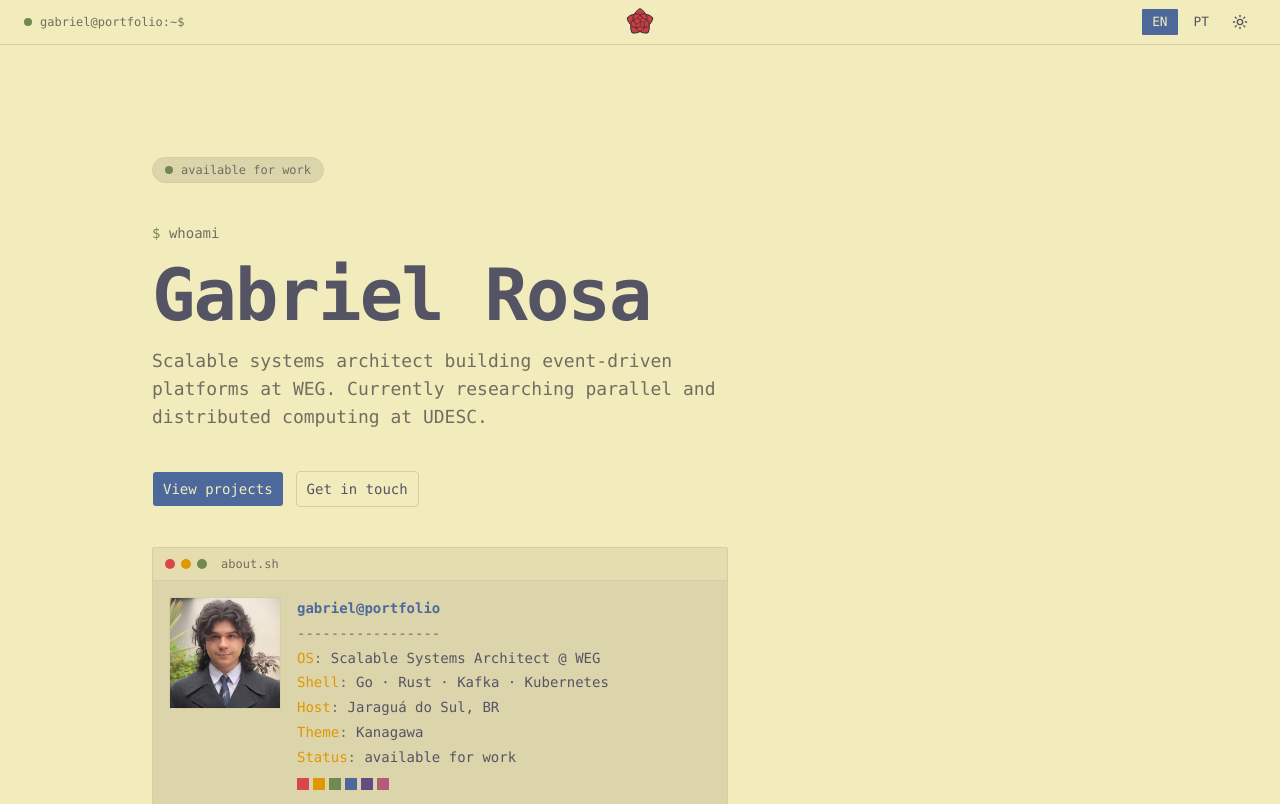
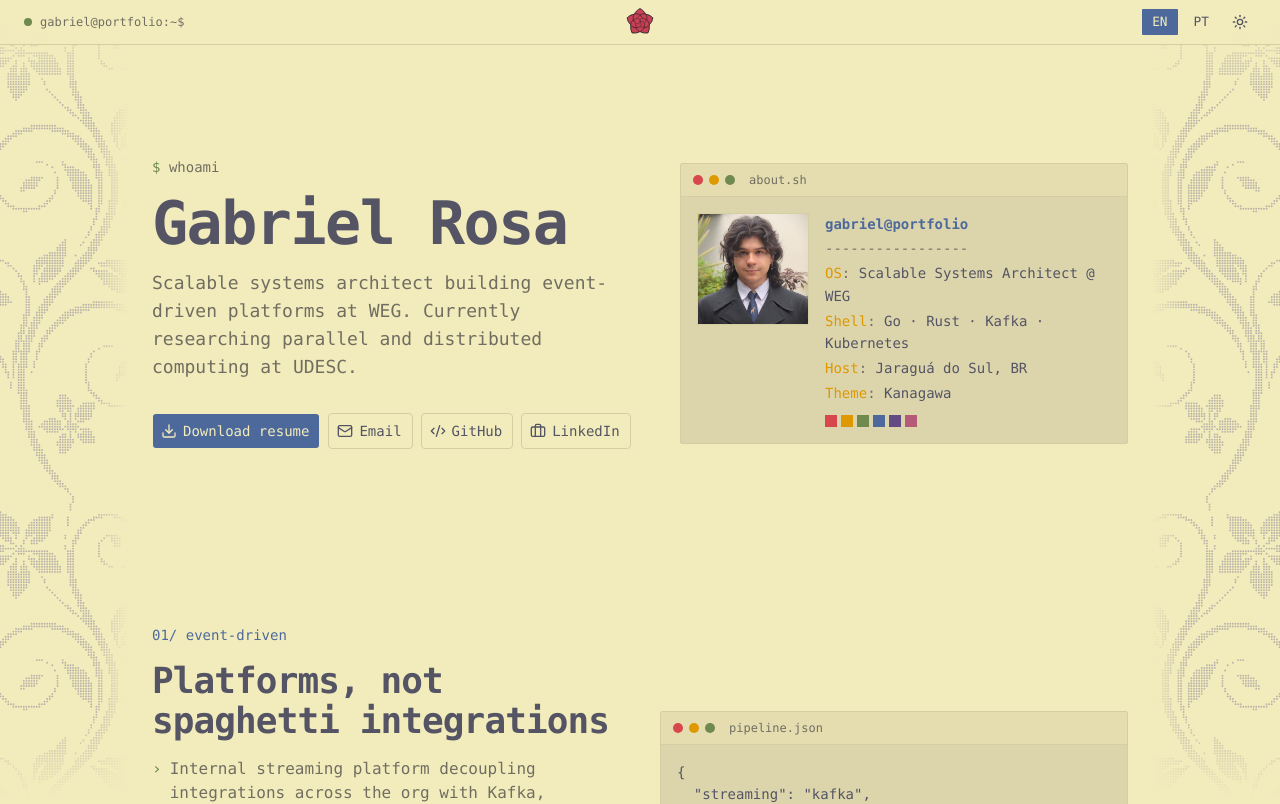
Before and after one commit to rosa-gabriel/portfolio-v2, a React (Vite) app: page / in a window 1280 px wide. Shown: the top 804 px of the page. Built offline with nearby package versions, Linux system fonts and the light colour scheme.

Commit message:
feat: home animations

```diff
--- a/src/App.tsx
+++ b/src/App.tsx
@@ -7,6 +7,7 @@ import { FeatureSection } from '@/components/sections/feature-section'
 import { Projects } from '@/components/sections/projects'
 import { ContactCta } from '@/components/sections/contact-cta'
 import { TerminalWindow } from '@/components/terminal-window'
+import { VineMargins } from '@/components/vine-margins'
 
 function App() {
   const { t, i18n } = useTranslation()
@@ -17,6 +18,7 @@ function App() {
 
   return (
     <div className="flex min-h-svh flex-col">
+      <VineMargins />
       <StatusBar />
       <main className="flex-1">
         <Hero />
--- a/src/components/falling-petals.tsx
+++ b/src/components/falling-petals.tsx
@@ -1,7 +1,7 @@
 import { useEffect, useRef, useState, type AnimationEvent, type CSSProperties } from 'react'
 
 const PETAL_PATH = 'M32 32C18 30 15 14 32 5C49 14 46 30 32 32Z'
-const PETAL_COLORS = ['#C34043', '#E46876', '#A8323A']
+const PETAL_COLORS = ['fill-petal-1', 'fill-petal-2', 'fill-petal-3']
 const PIXELS_PER_PETAL = 90
 const MIN_SPAWN_INTERVAL_MS = 100
 const MAX_PETALS = 28
@@ -108,8 +108,7 @@ export function FallingPetals() {
             >
               <path
                 d={PETAL_PATH}
-                fill={petal.color}
-                stroke="#1F1F28"
+                className={`${petal.color} stroke-rose-ink`}
                 strokeWidth="1.2"
                 strokeLinejoin="round"
                 vectorEffect="non-scaling-stroke"
--- a/src/components/neofetch-panel.tsx
+++ b/src/components/neofetch-panel.tsx
@@ -20,7 +20,6 @@ export function NeofetchPanel() {
     { label: 'Shell', value: t('hero.fieldShell') },
     { label: 'Host', value: t('hero.fieldHost') },
     { label: 'Theme', value: 'Kanagawa' },
-    { label: 'Status', value: t('hero.status') },
   ]
 
   return (
@@ -30,7 +29,7 @@ export function NeofetchPanel() {
         <p className="text-kanagawa-blue font-semibold">{HOST}</p>
         <p className="text-muted-foreground">{'-'.repeat(HOST.length)}</p>
         {fields.map(({ label, value }) => (
-          <p key={label} className="truncate">
+          <p key={label}>
             <span className="text-kanagawa-yellow">{label}</span>
             <span className="text-muted-foreground">: </span>
             <span>{value}</span>
--- a/src/components/rose-icon.tsx
+++ b/src/components/rose-icon.tsx
@@ -9,8 +9,7 @@ export function RoseIcon({ className }: RoseIconProps) {
         <path id="rose-petal" d="M32 32C18 30 15 14 32 5C49 14 46 30 32 32Z" />
       </defs>
       <g
-        fill="#C34043"
-        stroke="#1F1F28"
+        className="fill-rose-fill stroke-rose-ink"
         strokeWidth="1.6"
         strokeLinejoin="round"
         vectorEffect="non-scaling-stroke"
--- a/src/components/sections/contact-cta.tsx
+++ b/src/components/sections/contact-cta.tsx
@@ -1,11 +1,5 @@
-import { Briefcase, Code2, Mail } from 'lucide-react'
 import { useTranslation } from 'react-i18next'
-
-const links = [
-  { labelKey: 'contact.emailLabel', href: 'mailto:gabriel.edu.rosa@proton.me', Icon: Mail },
-  { labelKey: 'contact.githubLabel', href: 'https://github.com/rosa-gabriel', Icon: Code2 },
-  { labelKey: 'contact.linkedinLabel', href: 'https://www.linkedin.com/in/gabriel-edu-rosa/', Icon: Briefcase },
-] as const
+import { contactLinks } from '@/lib/contact-links'
 
 export function ContactCta() {
   const { t } = useTranslation()
@@ -19,7 +13,7 @@ export function ContactCta() {
       <p className="mt-2 max-w-xl text-muted-foreground">{t('contact.subtitle')}</p>
 
       <div className="mt-8 flex flex-col gap-2 font-mono text-sm">
-        {links.map(({ labelKey, href, Icon }) => (
+        {contactLinks.map(({ labelKey, href, Icon }) => (
           <a
             key={labelKey}
             href={href}
--- a/src/components/sections/hero.tsx
+++ b/src/components/sections/hero.tsx
@@ -1,39 +1,44 @@
+import { Download } from 'lucide-react'
 import { useTranslation } from 'react-i18next'
 import { Button } from '@/components/ui/button'
 import { DecryptText } from '@/components/decrypt-text'
 import { NeofetchPanel } from '@/components/neofetch-panel'
 import { TerminalWindow } from '@/components/terminal-window'
+import { contactLinks, resumeHref } from '@/lib/contact-links'
 
 export function Hero() {
   const { t } = useTranslation()
 
   return (
-    <section className="mx-auto flex max-w-5xl flex-col gap-10 px-4 py-20 sm:px-6 sm:py-28">
-      <div className="flex items-center gap-2 self-start rounded-full border border-border bg-card px-3 py-1 text-xs text-muted-foreground">
-        <span className="bg-kanagawa-green inline-block size-2 rounded-full" />
-        {t('hero.status')}
-      </div>
-
+    <section className="mx-auto grid max-w-5xl items-center gap-10 px-4 py-20 sm:px-6 sm:py-28 lg:grid-cols-[minmax(0,1fr)_28rem] lg:gap-8">
       <div className="flex flex-col gap-4">
         <p className="text-sm text-muted-foreground">
           <span className="text-kanagawa-green">$</span> {t('hero.command')}
         </p>
-        <h1 className="text-5xl font-semibold tracking-tight sm:text-7xl">
+        <h1 className="text-5xl font-semibold tracking-tight sm:text-6xl">
           <DecryptText text="Gabriel Rosa" />
         </h1>
         <p className="max-w-xl text-base text-muted-foreground sm:text-lg">{t('hero.tagline')}</p>
+
+        <div className="mt-4 flex flex-wrap gap-2">
+          <Button size="lg" asChild>
+            <a href={resumeHref} download>
+              <Download data-icon="inline-start" />
+              {t('hero.downloadResume')}
+            </a>
+          </Button>
+          {contactLinks.map(({ labelKey, href, Icon }) => (
+            <Button key={labelKey} size="lg" variant="outline" asChild>
+              <a href={href} target="_blank" rel="noreferrer">
+                <Icon data-icon="inline-start" />
+                {t(labelKey)}
+              </a>
+            </Button>
+          ))}
+        </div>
       </div>
 
-      <div className="flex flex-wrap gap-3">
-        <Button size="lg" asChild>
-          <a href="#projects">{t('hero.ctaProjects')}</a>
-        </Button>
-        <Button size="lg" variant="outline" asChild>
-          <a href="#contact">{t('hero.ctaContact')}</a>
-        </Button>
-      </div>
-
-      <TerminalWindow title={t('hero.terminalTitle')} className="max-w-xl">
+      <TerminalWindow title={t('hero.terminalTitle')} className="w-full max-w-xl lg:max-w-none">
         <NeofetchPanel />
       </TerminalWindow>
     </section>
--- /dev/null
+++ b/src/components/vine-margins.tsx
@@ -0,0 +1,12 @@
+export function VineMargins() {
+  return (
+    <div aria-hidden="true" className="pointer-events-none fixed inset-0 z-0 hidden min-[1120px]:block">
+      <div className="vine-column left-0">
+        <div className="vine-track" />
+      </div>
+      <div className="vine-column right-0 -scale-x-100">
+        <div className="vine-track [animation-delay:-50s]" />
+      </div>
+    </div>
+  )
+}
--- a/src/i18n/locales/en.json
+++ b/src/i18n/locales/en.json
@@ -3,11 +3,9 @@
     "title": "Gabriel Rosa, Systems Architect"
   },
   "hero": {
-    "status": "available for work",
     "command": "whoami",
     "tagline": "Scalable systems architect building event-driven platforms at WEG. Currently researching parallel and distributed computing at UDESC.",
-    "ctaProjects": "View projects",
-    "ctaContact": "Get in touch",
+    "downloadResume": "Download resume",
     "terminalTitle": "about.sh",
     "fieldOs": "Scalable Systems Architect @ WEG",
     "fieldShell": "Go · Rust · Kafka · Kubernetes",
--- a/src/i18n/locales/pt.json
+++ b/src/i18n/locales/pt.json
@@ -3,11 +3,9 @@
     "title": "Gabriel Rosa, Arquiteto de Sistemas"
   },
   "hero": {
-    "status": "disponível para trabalho",
     "command": "whoami",
     "tagline": "Arquiteto de sistemas escaláveis construindo plataformas orientadas a eventos na WEG. Atualmente pesquisando computação paralela e distribuída na UDESC.",
-    "ctaProjects": "Ver projetos",
-    "ctaContact": "Entrar em contato",
+    "downloadResume": "Baixar currículo",
     "terminalTitle": "sobre.sh",
     "fieldOs": "Arquiteto de Sistemas Escaláveis @ WEG",
     "fieldShell": "Go · Rust · Kafka · Kubernetes",
--- a/src/index.css
+++ b/src/index.css
@@ -48,6 +48,13 @@
   --kanagawa-blue: #4d699b;
   --kanagawa-violet: #624c83;
   --kanagawa-pink: #b35b79;
+
+  --rose-fill: #c84053;
+  --rose-ink: #1f1f28;
+  --petal-1: #c84053;
+  --petal-2: #d7474b;
+  --petal-3: #b35b79;
+  --vine: color-mix(in oklab, #766b90 45%, transparent);
 }
 
 .dark {
@@ -91,6 +98,13 @@
   --kanagawa-blue: #7e9cd8;
   --kanagawa-violet: #957fb8;
   --kanagawa-pink: #d27e99;
+
+  --rose-fill: #e46876;
+  --rose-ink: #16161d;
+  --petal-1: #e46876;
+  --petal-2: #ff5d62;
+  --petal-3: #d27e99;
+  --vine: color-mix(in oklab, #938aa9 40%, transparent);
 }
 
 @theme inline {
@@ -135,6 +149,11 @@
   --color-kanagawa-blue: var(--kanagawa-blue);
   --color-kanagawa-violet: var(--kanagawa-violet);
   --color-kanagawa-pink: var(--kanagawa-pink);
+  --color-rose-fill: var(--rose-fill);
+  --color-rose-ink: var(--rose-ink);
+  --color-petal-1: var(--petal-1);
+  --color-petal-2: var(--petal-2);
+  --color-petal-3: var(--petal-3);
   --font-heading: var(--font-sans);
   --font-sans: 'JetBrains Mono Variable', ui-monospace, 'SFMono-Regular', Menlo, monospace;
   --radius-2xl: calc(var(--radius) * 1.8);
@@ -198,6 +217,42 @@
   animation-iteration-count: infinite;
 }
 
+@keyframes vine-rise {
+  to {
+    transform: translateY(calc(var(--vine-width) * var(--vine-ratio) * -1));
+  }
+}
+
+.vine-column {
+  --vine-width: 280px;
+  --vine-ratio: calc(192 / 108);
+  position: absolute;
+  inset-block: 0;
+  width: calc((100% - 64rem) / 2);
+  overflow: hidden;
+  mask-image:
+    linear-gradient(to bottom, transparent, #000 12%, #000 88%, transparent),
+    linear-gradient(to right, #000 75%, transparent);
+  mask-composite: intersect;
+}
+
+.vine-track {
+  height: calc(100% + var(--vine-width) * var(--vine-ratio));
+  background-color: var(--vine);
+  mask-image: url(/rose-vine.svg);
+  mask-repeat: repeat-y;
+  mask-size: var(--vine-width) auto;
+  mask-position: center top;
+  animation: vine-rise 100s linear infinite;
+  will-change: transform;
+}
+
+@media (prefers-reduced-motion: reduce) {
+  .vine-track {
+    animation: none;
+  }
+}
+
 @layer base {
   * {
     @apply border-border outline-ring/50;
--- /dev/null
+++ b/src/lib/contact-links.ts
@@ -0,0 +1,13 @@
+import { Briefcase, Code2, Mail } from 'lucide-react'
+
+export const contactLinks = [
+  { labelKey: 'contact.emailLabel', href: 'mailto:gabriel.edu.rosa@proton.me', Icon: Mail },
+  { labelKey: 'contact.githubLabel', href: 'https://github.com/rosa-gabriel', Icon: Code2 },
+  {
+    labelKey: 'contact.linkedinLabel',
+    href: 'https://www.linkedin.com/in/gabriel-edu-rosa/',
+    Icon: Briefcase,
+  },
+] as const
+
+export const resumeHref = `${import.meta.env.BASE_URL}resume.pdf`
```
Also changed, not shown: public/favicon.svg, public/rose-vine.svg (added).
